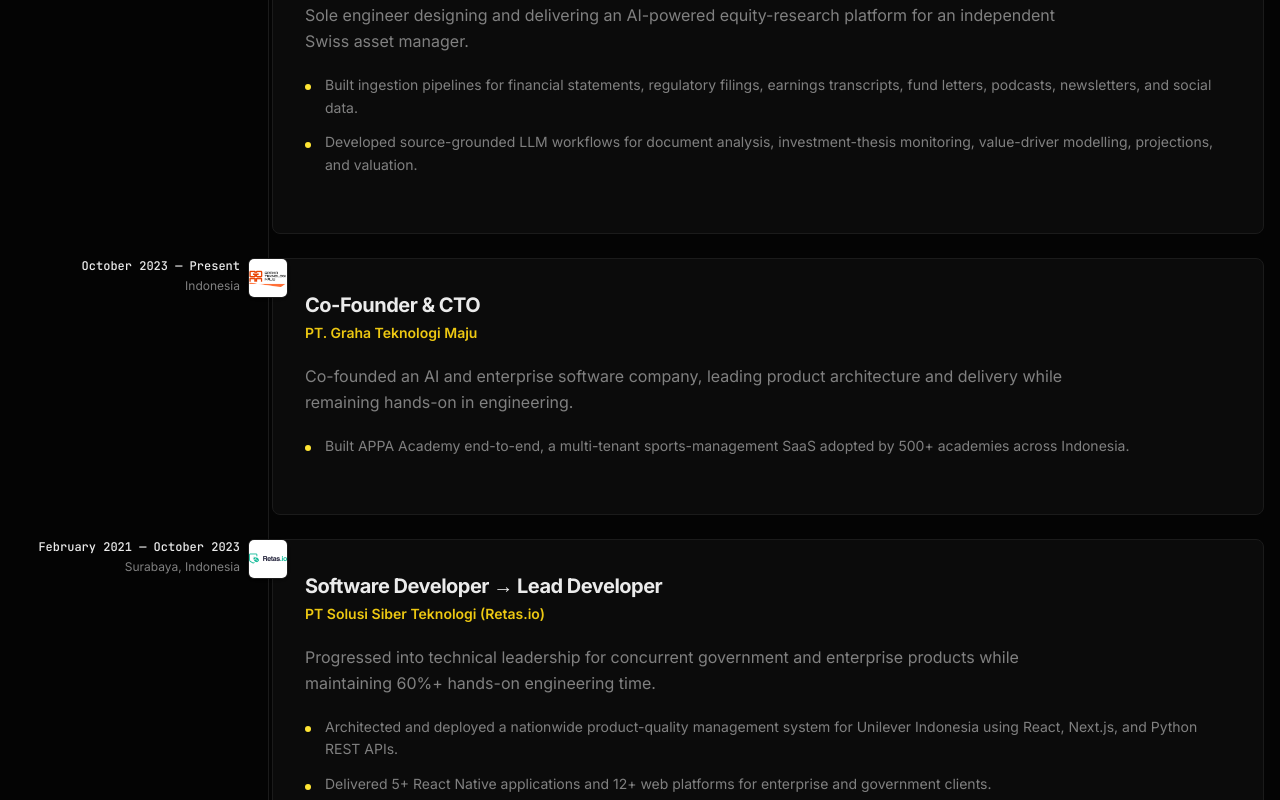
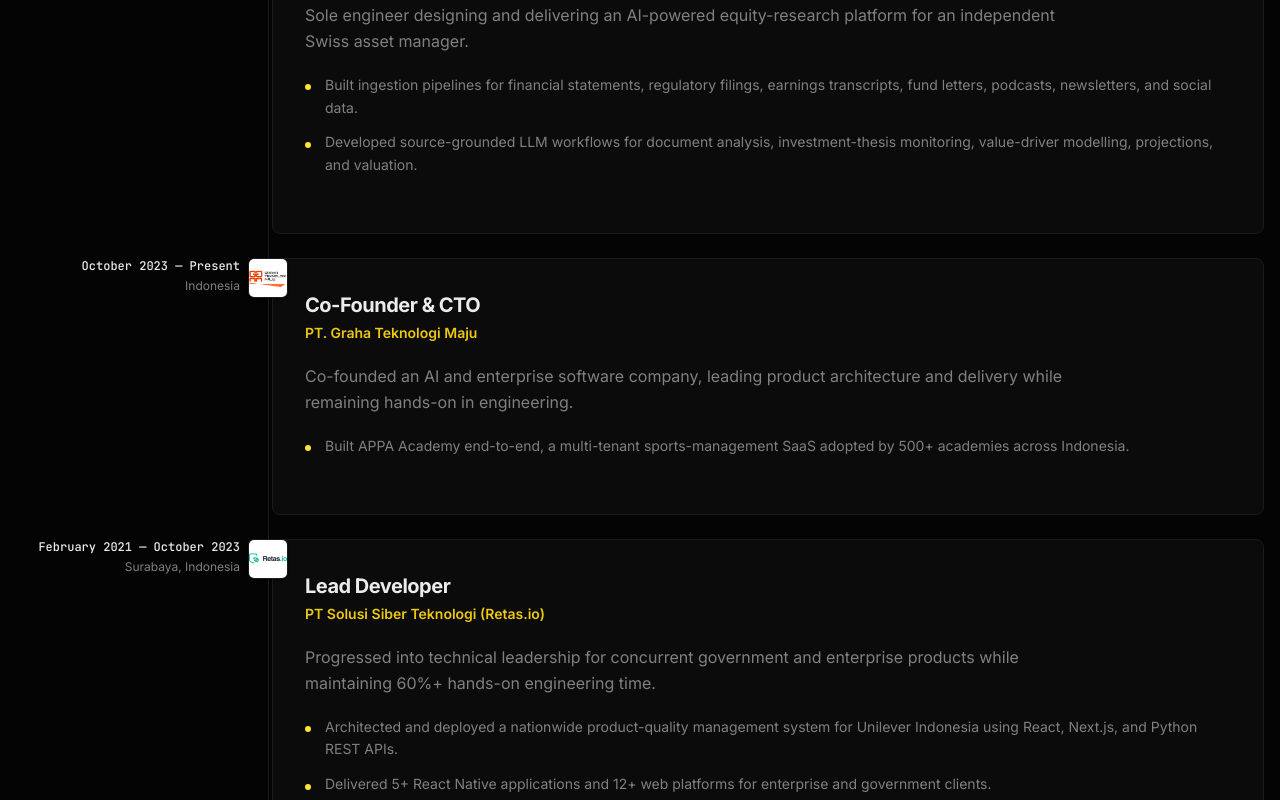
Before and after one commit to yudistiraashadi/portfolio-next-js, a Next.js app: page / in a window 1280 px wide. Shown: the part 1384-2184 px from the top of the page. Built offline with nearby package versions, Linux system fonts and the light colour scheme.

Commit message:
Update work experience details

```diff
--- a/src/data/work.ts
+++ b/src/data/work.ts
@@ -17,6 +17,7 @@
 import mydaxue from "@/assets/work/mydaxue.webp";
 import retas from "@/assets/work/retas.png";
 import gtmLogo from "@/assets/work/gtm-logo.png";
+import quantamental from "@/assets/work/quantamental.png";
 
 export const monthNames = [
   "January",
@@ -41,6 +42,7 @@
     yearEnd: 2026,
     monthEnd: 7,
     companyName: "Quantamental AG",
+    companyLogo: quantamental.src,
     jobTitle: "Full-Stack AI Engineer",
     location: "Remote · Switzerland",
     employmentType: "Freelance",
@@ -77,7 +79,7 @@
     monthEnd: 9,
     companyName: "PT Solusi Siber Teknologi (Retas.io)",
     companyLogo: retas.src,
-    jobTitle: "Software Developer → Lead Developer",
+    jobTitle: "Lead Developer",
     location: "Surabaya, Indonesia",
     summary:
       "Progressed into technical leadership for concurrent government and enterprise products while maintaining 60%+ hands-on engineering time.",
```
Also changed, not shown: src/assets/work/quantamental.png (added).
